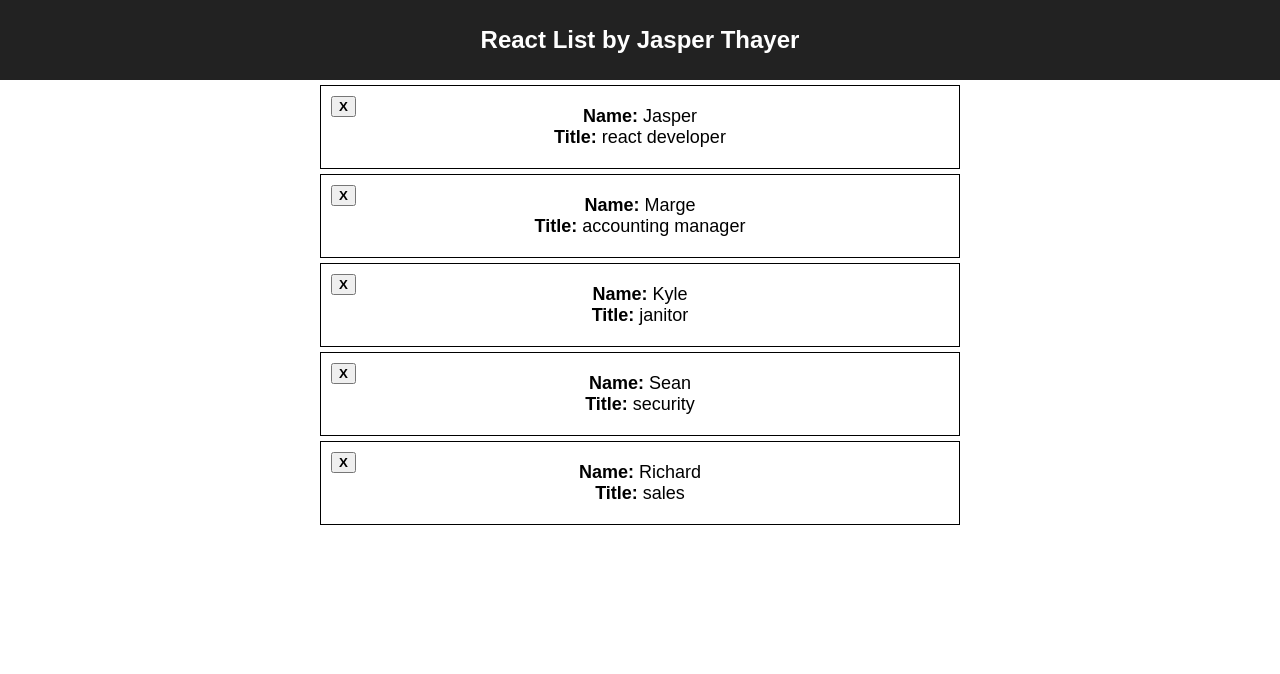
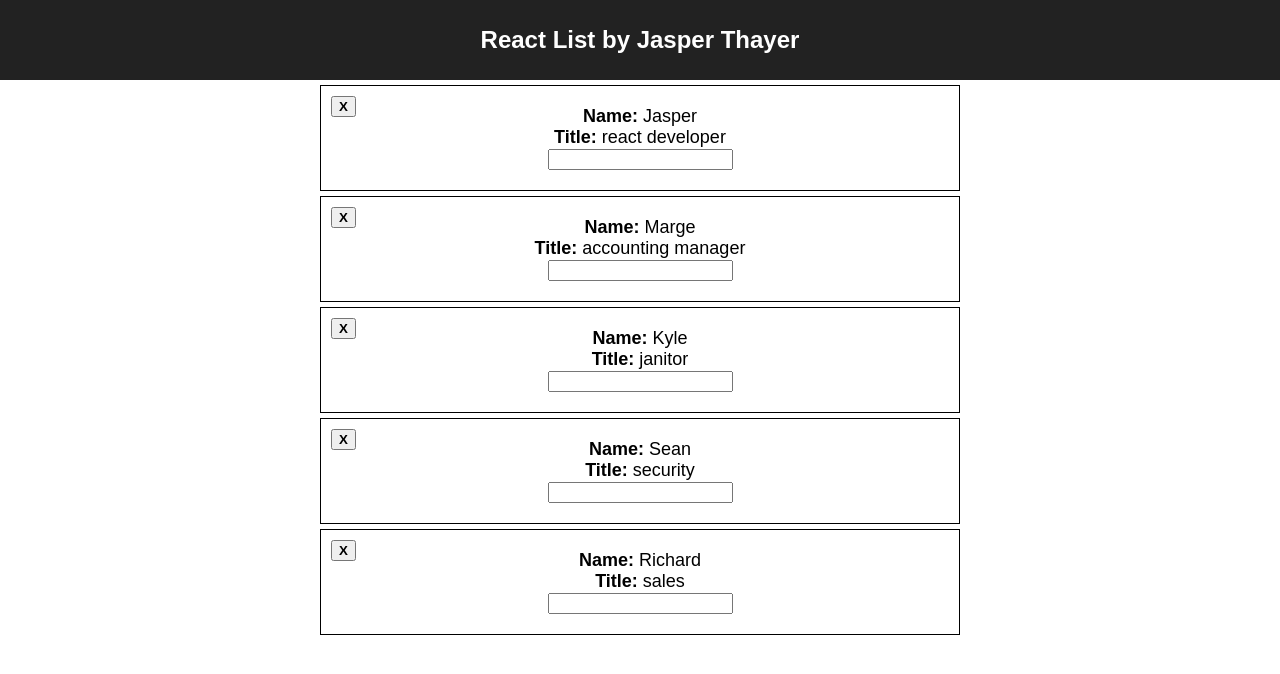
Before and after one commit to JasperThayer/React-List, a React (Create React App) app: page / in a window 1280 px wide. Shown: the top 674 px of the page. Built offline with nearby package versions, Linux system fonts and the light colour scheme.

Commit message:
Edit user names

```diff
--- a/src/App.js
+++ b/src/App.js
@@ -3,7 +3,10 @@
 import User from './User/User';
 
 class App extends Component {
-  state = {
+
+    constructor(props) {
+        super(props);
+        this.state = {
             users: [
                 {_id: 1, name: 'Jasper', title: 'react developer'},
                 {_id: 2, name: 'Marge', title: 'accounting manager'},
@@ -12,6 +15,7 @@
                 {_id: 5, name: 'Richard', title: 'sales'}
             ]
         };
+    }
 
     // I can run some other method here that will get called every time the component is rendered
     // This is also where I'd create event handlers, so for instance an onclick handler can trigger a method I define here
@@ -29,6 +33,29 @@
         this.setState({users: users});
     };
 
+    editUsername = (event, id) => {
+        // find out which user is getting edited
+        const userIndex = this.state.users.findIndex(theuser => {
+            return theuser._id === id;
+        });
+
+        // make a "copy" of the state for the selected user so we can make changes without mutating the original state
+        const user = {
+            ...this.state.users[userIndex]
+        };
+
+        // now we can change the name of the selected user
+        user.name = event.target.value;
+
+        // here we're making a copy of the entire array of users from state so in the next line we can update the selected
+        // user in the array and then use setState to update the state of the users to include data from the updated array of users
+        const users = [...this.state.users];
+        // update users array with the selected user's newly entered data
+        users[userIndex] = user;
+        // set the state with the new data so the users property in state is now the users array we updated and built in this method
+        this.setState( {users: users});
+    };
+
     render() {
         return (
             <div className="App">
@@ -41,7 +68,8 @@
                         key={user._id}
                         click={() => this.deleteUser(index)}
                         name={user.name}
-                    title={user.title} />
+                        title={user.title}
+                        changed={(event) => this.editUsername(event, user._id)} />
                     })}
                 </div>
             </div>
--- a/src/User/User.js
+++ b/src/User/User.js
@@ -7,6 +7,7 @@
             <b>Name:</b> {props.name}<br/>
             <b>Title:</b> {props.title}<br/>
             <button onClick={props.click}><b>X</b></button>
+            <input onChange={props.changed} />
         </div>
     );
 };
```
Lines whose indentation alone changed are shown as unchanged.
